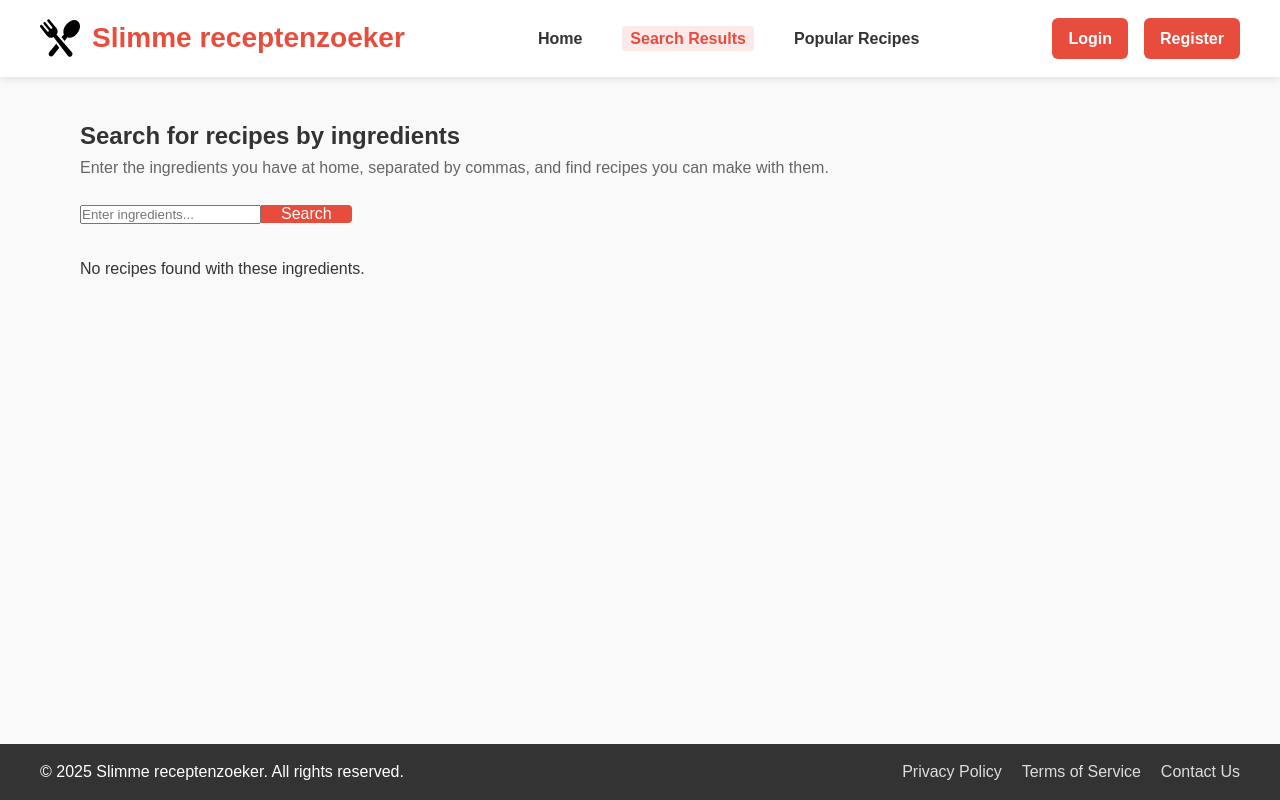
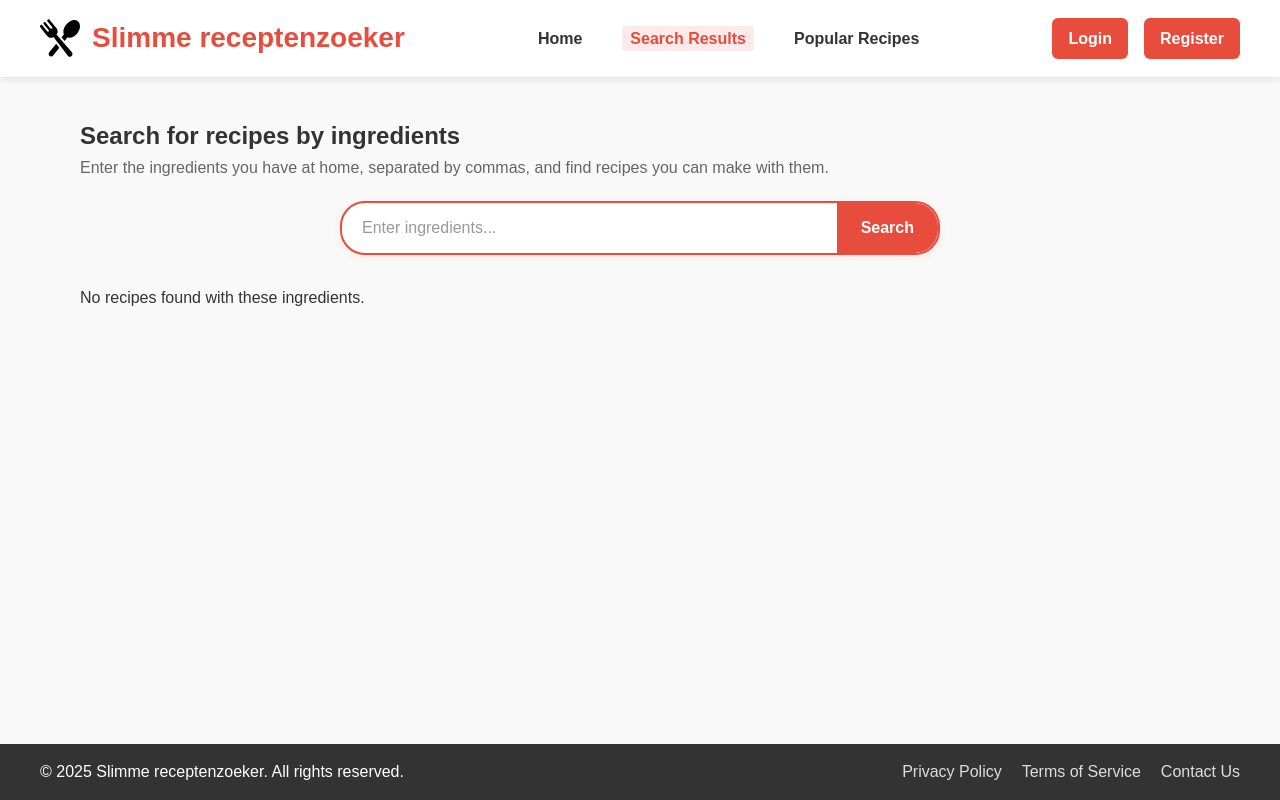
Before and after one commit to MaksNovi/slimme-receptenzoeker-maks, a React (Vite) app: page /search-results in a window 1280 px wide. Built offline with nearby package versions, Linux system fonts and the light colour scheme.

Commit message:
Enhance search bar styling and add recent searches dropdown functionality

```diff
--- a/src/components/common/SearchBar.css
+++ b/src/components/common/SearchBar.css
@@ -1,51 +1,90 @@
 .search-bar-container {
     position: relative;
+    width: 100%;
+    max-width: 600px;
+    margin: 0 auto;
 }
 
-.search-bar-input {
+.search-bar-container form {
+    display: flex;
+    background: white;
+    border: 2px solid #e74c3c;
+    border-radius: 25px;
+    box-shadow: 0 2px 8px rgba(231, 76, 60, 0.1);
+    transition: all 0.3s ease;
+    overflow: hidden;
+}
+
+.search-bar-container form:focus-within {
+    border-color: #c0392b;
+    box-shadow: 0 4px 16px rgba(231, 76, 60, 0.2);
+}
+
+.search-bar-container input {
     flex: 1;
-    padding: 12px 15px;
-    border: 1px solid #ddd;
-    border-radius: 4px 0 0 4px;
+    border: none;
+    outline: none;
+    padding: 16px 20px;
     font-size: 16px;
+    color: #333;
+    background: transparent;
+}
+
+.search-bar-container input::placeholder {
+    color: #999;
 }
 
 .search-bar-button {
-    background-color: #e74c3c;
+    background: #e74c3c;
     color: white;
     border: none;
-    border-radius: 0 4px 4px 0;
-    padding: 0 20px;
+    border-radius: 0 23px 23px 0;
+    padding: 16px 24px;
+    cursor: pointer;
     font-size: 16px;
-    cursor: pointer;
-    transition: background-color 0.3s;
+    font-weight: 600;
+    transition: background 0.3s ease;
 }
 
 .search-bar-button:hover {
-    background-color: #c0392b;
+    background: #c0392b;
 }
 
-.search-bar-input:focus {
-    outline: 2px solid #3498db;
-    border-color: #3498db;
+.recent-searches {
+    position: absolute;
+    top: calc(100% + 8px);
+    left: 0;
+    right: 0;
+    background: white;
+    border: 1px solid #e0e0e0;
+    border-radius: 12px;
+    box-shadow: 0 8px 24px rgba(0, 0, 0, 0.12);
+    z-index: 1000;
 }
 
-.search-bar-button:focus {
-    outline: 2px solid #3498db;
+.recent-searches h4 {
+    margin: 0;
+    padding: 12px 16px;
+    background: #f8f9fa;
+    border-bottom: 1px solid #e9ecef;
+    font-size: 12px;
+    font-weight: 600;
+    color: #666;
+    text-transform: uppercase;
 }
 
-@media (max-width: 768px) {
-    .search-bar-form {
-        flex-direction: column;
-    }
+.recent-searches div:not(h4) {
+    padding: 12px 16px;
+    cursor: pointer;
+    border-bottom: 1px solid #f0f0f0;
+    color: #333;
+    transition: background 0.2s ease;
+}
 
-    .search-bar-input {
-        border-radius: 4px;
-        margin-bottom: 10px;
-    }
+.recent-searches div:not(h4):last-child {
+    border-bottom: none;
+}
 
-    .search-bar-button {
-        border-radius: 4px;
-        padding: 10px;
-    }
+.recent-searches div:not(h4):hover {
+    background: #f8f9fa;
 }
--- a/src/components/common/SearchBar.tsx
+++ b/src/components/common/SearchBar.tsx
@@ -11,6 +11,19 @@ function SearchBar({onSearch, placeholder = "Enter ingredients..."}) {
         if (savedSearches) {
             setRecentSearches(JSON.parse(savedSearches));
         }
+    }, []);
+
+    useEffect(() => {
+        const handleClickOutside = (event) => {
+            if (!event.target.closest('.search-bar-container')) {
+                setShowSuggestions(false);
+            }
+        };
+
+        document.addEventListener('click', handleClickOutside);
+        return () => {
+            document.removeEventListener('click', handleClickOutside);
+        };
     }, []);
 
     const saveSearch = (search: string) => {
```
